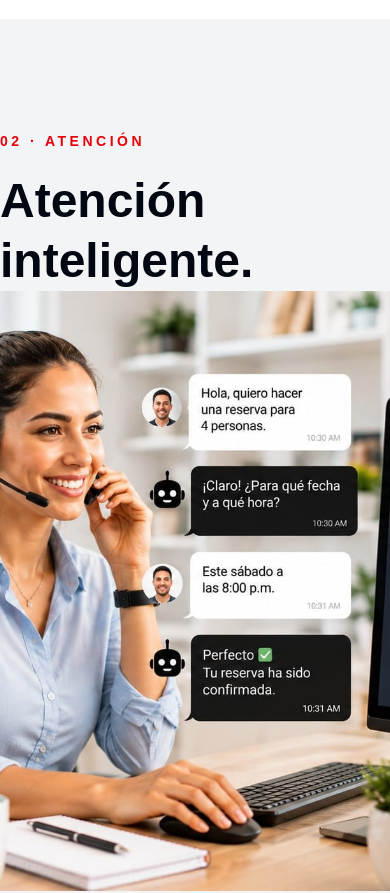
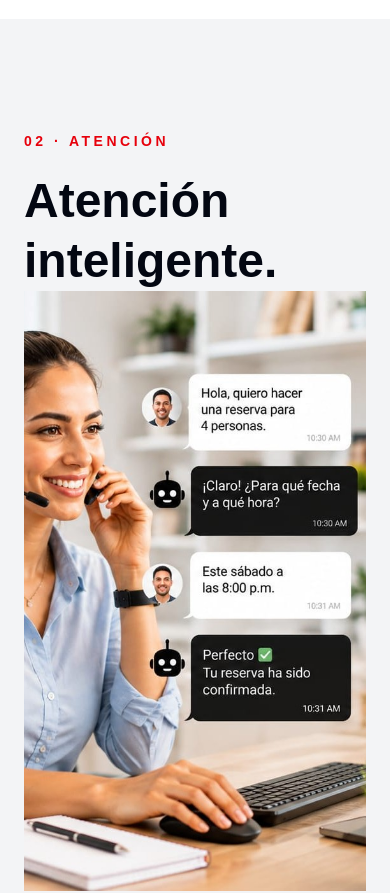
Before and after one commit to FabianGallego/ShortBizAI, a Next.js app: page / in a window 390 px wide. Shown: the part 2920-3813 px from the top of the page. Built offline with nearby package versions, Linux system fonts and the light colour scheme.

Commit message:
Ajusta imagen responsive de atencion

```diff
--- a/app/page.tsx
+++ b/app/page.tsx
@@ -334,7 +334,9 @@
 
      <section className="py-28 bg-gray-100">
 
-  <div className="max-w-7xl mx-auto px-0 lg:px-10">
+
+
+  <div className="max-w-7xl mx-auto px-6 lg:px-10">
 <p className="text-red-600 font-bold tracking-[0.25em] text-sm">
           02 · ATENCIÓN
         </p>
@@ -344,6 +346,8 @@
           <br />
           inteligente.
         </h2>
+
+
     <div className="grid lg:grid-cols-2 gap-16 items-center">
 
       <div className="relative w-full h-[600px] overflow-hidden">
```
